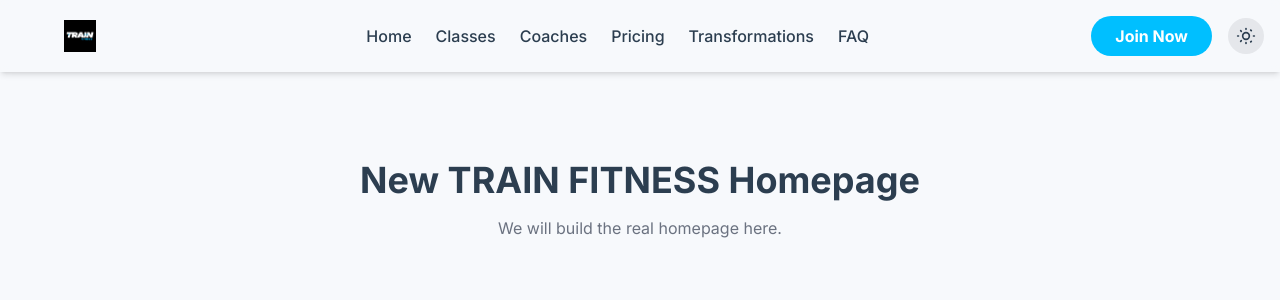
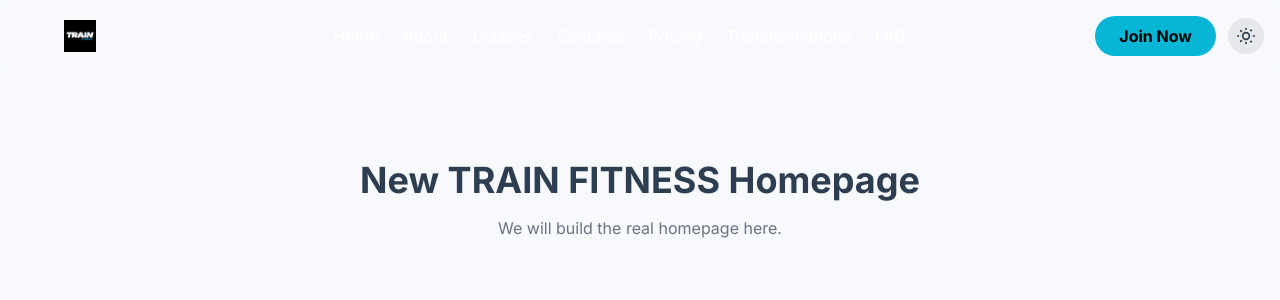
Before and after one commit to NazJaberi/train-fitness, a Next.js app: page / in a window 1280 px wide. Shown: the top 300 px of the page. Built offline with nearby package versions, Linux system fonts and the light colour scheme.

Commit message:
about us

```diff
--- a/src/components/layout/Navbar.tsx
+++ b/src/components/layout/Navbar.tsx
@@ -5,6 +5,8 @@
 import ThemeToggle from "@/components/theme/ThemeToggle";
 import Image from "next/image";
 import Link from "next/link";
+import { useEffect, useState } from "react";
+import { motion } from "framer-motion";
 
 const Navbar = () => {
   const { theme } = useTheme();
@@ -14,44 +16,107 @@
     ? '/logo-dark.jpg'  // The logo with dark text for light backgrounds
     : '/logo-light.jpg'; // The logo with light text for dark backgrounds
 
+  const [scrolled, setScrolled] = useState(false);
+  const [open, setOpen] = useState(false);
+
+  useEffect(() => {
+    const onScroll = () => setScrolled(window.scrollY > 8);
+    onScroll();
+    window.addEventListener("scroll", onScroll);
+    return () => window.removeEventListener("scroll", onScroll);
+  }, []);
+
   return (
-    <header className="fixed top-0 left-0 z-50 w-full shadow-md bg-brandBgLight/80 dark:bg-brandBgDark/80 backdrop-blur-sm">
-      <nav className="container flex items-center justify-between p-4 mx-auto">
+    <header
+      className={`fixed left-0 top-0 z-50 w-full backdrop-blur-sm transition-colors ${
+        scrolled ? "bg-black/70 shadow-md" : "bg-transparent"
+      }`}
+    >
+      <nav className="container mx-auto flex items-center justify-between p-4">
         {/* Logo Section */}
-        <Link href="/" className="relative block w-32 h-8">
+        <Link href="/" className="relative block h-8 w-32">
           <Image src={logoSrc} alt="Train Fitness Logo" fill style={{ objectFit: 'contain' }} />
         </Link>
 
         {/* Navigation Links */}
-        <ul className="items-center hidden space-x-6 md:flex">
-          <li>
-            <Link href="/" className="font-medium text-brandTextLight dark:text-brandTextDark hover:text-brandPrimary">Home</Link>
-          </li>
-          <li>
-            <Link href="/classes" className="font-medium text-brandTextLight dark:text-brandTextDark hover:text-brandPrimary">Classes</Link>
-          </li>
-          <li>
-            <Link href="/coaches" className="font-medium text-brandTextLight dark:text-brandTextDark hover:text-brandPrimary">Coaches</Link>
-          </li>
-          <li>
-            <Link href="/pricing" className="font-medium text-brandTextLight dark:text-brandTextDark hover:text-brandPrimary">Pricing</Link>
-          </li>
-          <li>
-            <Link href="/transformations" className="font-medium text-brandTextLight dark:text-brandTextDark hover:text-brandPrimary">Transformations</Link>
-          </li>
-          <li>
-            <Link href="/faq" className="font-medium text-brandTextLight dark:text-brandTextDark hover:text-brandPrimary">FAQ</Link>
-          </li>
+        <ul className="hidden items-center space-x-6 md:flex">
+          {[
+            ["/", "Home"],
+            ["/about", "About"],
+            ["/classes", "Classes"],
+            ["/coaches", "Coaches"],
+            ["/pricing", "Pricing"],
+            ["/transformations", "Transformations"],
+            ["/faq", "FAQ"],
+          ].map(([href, label], i) => (
+            <motion.li key={href}
+              initial={{ opacity: 0, y: -6 }}
+              animate={{ opacity: 1, y: 0 }}
+              transition={{ delay: i * 0.05 }}
+            >
+              <Link href={href} className="relative font-medium text-white/90 transition-colors hover:text-cyan-400">
+                {label}
+                <span className="absolute -bottom-1 left-0 h-0.5 w-0 bg-cyan-400 transition-all group-hover:w-full" />
+              </Link>
+            </motion.li>
+          ))}
         </ul>
 
         {/* CTA and Theme Toggle */}
-        <div className="flex items-center space-x-4">
-          <Link href="/pricing" className="hidden px-6 py-2 font-bold text-white transition-all duration-300 rounded-full sm:block bg-brandPrimary hover:bg-brandAccent hover:text-brandDark">
+        <div className="flex items-center space-x-3">
+          <Link href="/pricing" className="hidden rounded-full bg-cyan-500 px-6 py-2 font-bold text-black transition-colors hover:bg-cyan-400 sm:block">
             Join Now
           </Link>
           <ThemeToggle />
+          {/* Mobile menu button */}
+          <button
+            className="grid h-10 w-10 place-items-center rounded-md border border-white/20 text-white md:hidden"
+            aria-label="Open menu"
+            onClick={() => setOpen(true)}
+          >
+            <span className="h-0.5 w-5 bg-white" />
+          </button>
         </div>
       </nav>
+
+      {/* Mobile drawer */}
+      {open && (
+        <div className="fixed inset-0 z-40 md:hidden" aria-modal="true" role="dialog">
+          <div className="absolute inset-0 bg-black/60" onClick={() => setOpen(false)} />
+          <motion.div
+            initial={{ x: '100%' }}
+            animate={{ x: 0 }}
+            exit={{ x: '100%' }}
+            transition={{ type: 'spring', stiffness: 260, damping: 30 }}
+            className="absolute right-0 top-0 h-full w-80 bg-black p-5 shadow-2xl"
+          >
+            <div className="mb-4 flex items-center justify-between">
+              <div className="relative h-8 w-28">
+                <Image src={logoSrc} alt="Train Fitness Logo" fill style={{ objectFit: 'contain' }} />
+              </div>
+              <button onClick={() => setOpen(false)} className="grid h-9 w-9 place-items-center rounded-md border border-white/20 text-white" aria-label="Close menu">×</button>
+            </div>
+            <nav className="space-y-2">
+              {[
+                ["/", "Home"],
+                ["/about", "About"],
+                ["/classes", "Classes"],
+                ["/coaches", "Coaches"],
+                ["/pricing", "Pricing"],
+                ["/transformations", "Transformations"],
+                ["/faq", "FAQ"],
+              ].map(([href, label]) => (
+                <Link key={href} href={href} onClick={() => setOpen(false)} className="block rounded-lg px-3 py-2 text-white/90 hover:bg-white/10">
+                  {label}
+                </Link>
+              ))}
+              <Link href="/pricing" onClick={() => setOpen(false)} className="mt-3 block rounded-full bg-cyan-500 px-4 py-2 text-center font-bold text-black">
+                Join Now
+              </Link>
+            </nav>
+          </motion.div>
+        </div>
+      )}
     </header>
   );
 };
```
Also changed, not shown: src/app/about/page.tsx (added, +144 -0 lines), src/features/about/queries.ts (added, +15 -0 lines), src/features/about/types.ts (added, +11 -0 lines).
